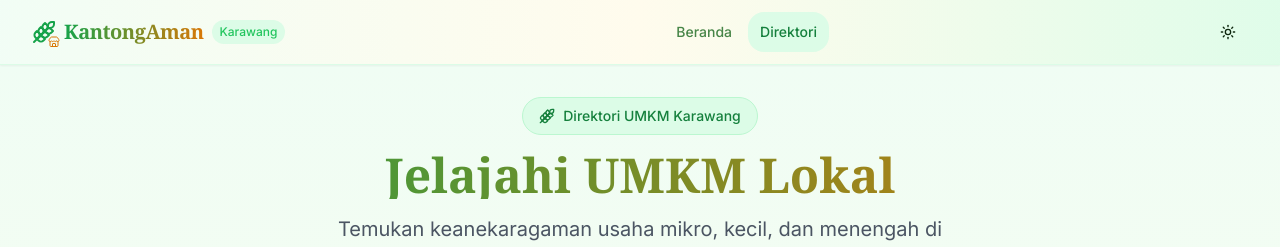
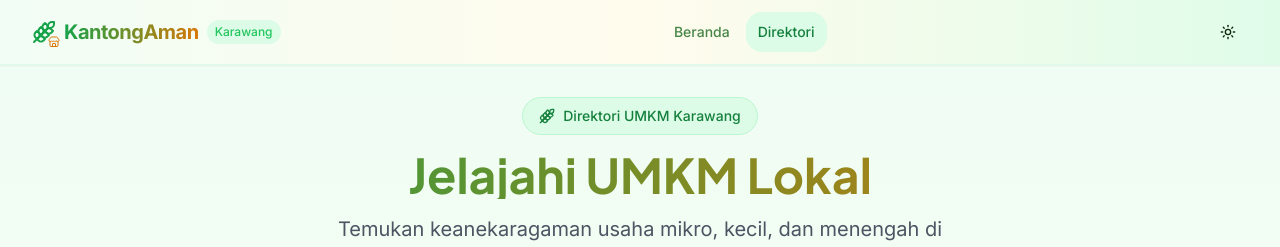
Before and after one commit to haerulyudaaditiya/direktori-umkm-web-in-action, a React (Vite) app: page /direktori in a window 1280 px wide. Shown: the top 247 px of the page. Built offline with nearby package versions, Linux system fonts and the light colour scheme.

Commit message:
Menghapus jenis font serif

```diff
--- a/src/components/layout/Navbar.jsx
+++ b/src/components/layout/Navbar.jsx
@@ -27,7 +27,7 @@ function Navbar() {
             <Wheat className="h-6 w-6 text-green-600 dark:text-green-400 group-hover:scale-110 transition-transform" />
             <Store className="h-3 w-3 text-amber-600 dark:text-amber-400 absolute -bottom-1 -right-1" />
           </div>
-          <span className="font-extrabold text-xl tracking-tight bg-gradient-to-r from-green-600 to-amber-600 bg-clip-text text-transparent font-serif">
+          <span className="font-extrabold text-xl tracking-tight bg-gradient-to-r from-green-600 to-amber-600 bg-clip-text text-transparent">
             KantongAman
           </span>
           <span className="text-xs text-green-500 font-medium bg-green-100 dark:bg-green-900 px-2 py-1 rounded-full">
@@ -73,7 +73,7 @@ function Navbar() {
                     <Wheat className="h-6 w-6 text-green-600 dark:text-green-400" />
                     <Store className="h-3 w-3 text-amber-600 dark:text-amber-400 absolute -bottom-1 -right-1" />
                   </div>
-                  <span className="font-extrabold text-xl tracking-tight bg-gradient-to-r from-green-600 to-amber-600 bg-clip-text text-transparent font-serif">
+                  <span className="font-extrabold text-xl tracking-tight bg-gradient-to-r from-green-600 to-amber-600 bg-clip-text text-transparent">
                     KantongAman
                   </span>
                 </Link>
--- a/src/pages/DirectoryPage.jsx
+++ b/src/pages/DirectoryPage.jsx
@@ -178,7 +178,7 @@ function DirectoryPage() {
             <span>Direktori UMKM Karawang</span>
           </div>
 
-          <h1 className="text-4xl md:text-5xl font-bold font-serif bg-gradient-to-r from-green-600 to-amber-600 bg-clip-text text-transparent mb-4">
+          <h1 className="text-4xl md:text-5xl font-bold bg-gradient-to-r from-green-600 to-amber-600 bg-clip-text text-transparent mb-4">
             Jelajahi UMKM Lokal
           </h1>
           <p className="text-xl text-gray-600 dark:text-gray-300 max-w-2xl mx-auto">
@@ -365,7 +365,7 @@ function DirectoryPage() {
             <div className="w-16 h-16 mx-auto mb-4 bg-green-100 dark:bg-green-900/30 rounded-full flex items-center justify-center">
               <Store className="h-8 w-8 text-green-600 dark:text-green-400" />
             </div>
-            <h2 className="text-2xl font-bold mb-2 font-serif text-gray-900 dark:text-white">
+            <h2 className="text-2xl font-bold mb-2 text-gray-900 dark:text-white">
               UMKM Tidak Ditemukan
             </h2>
             <p className="text-gray-600 dark:text-gray-300 mb-6 max-w-md mx-auto">
```
